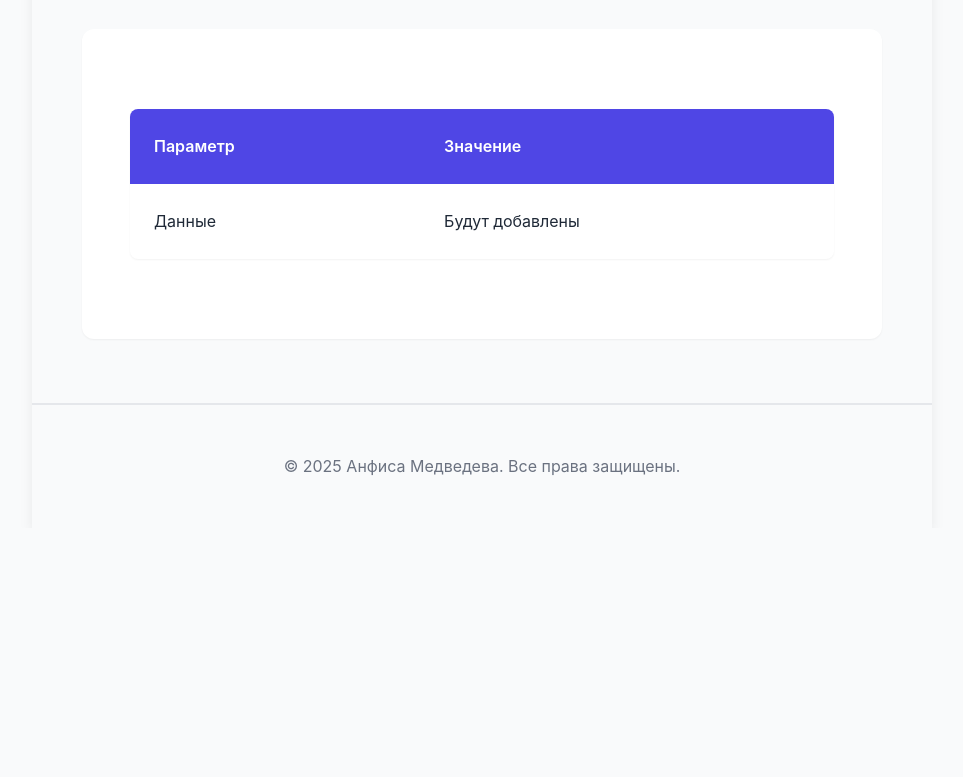
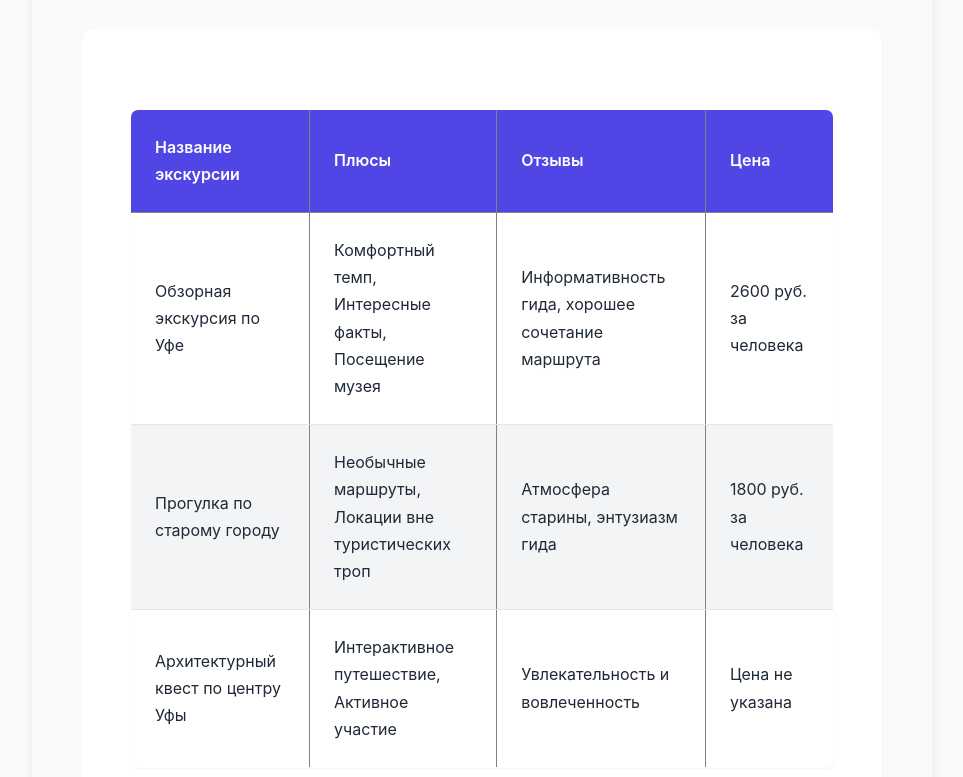
Before and after one commit to pashnin/obzornye-ekskursii-po-ufe, a plain HTML site: page index.html in a window 1280 px wide. Shown: the part 9063-9840 px from the top of the page, without its empty margins (158-1121 px from the left). Before the commit the page ends 9591 px from the top, so only its background shows below. Drawn offline with Linux system fonts and the light colour scheme.

Commit message:
Update index.html

```diff
--- a/index.html
+++ b/index.html
@@ -23,7 +23,7 @@
     <meta property="og:image" content="https://obzornye-ekskursii-po-ufe.vercel.app/icon.png">
     <meta property="og:site_name" content="Лучшие обзорные экскурсии по Уфе">
     <meta property="og:locale" content="ru_RU">
-    <meta property="article:published_time" content="2025-12-21T00:03:56+00:00">
+    <meta property="article:published_time" content="2025-12-21T00:10:23+00:00">
     <meta property="article:author" content="Анфиса Медведева">
     <meta property="article:section" content="Статьи">
 
@@ -50,8 +50,8 @@
         "headline": "Лучшие обзорные экскурсии по Уфе",
         "description": "Лучшие обзорные экскурсии по Уфе на декабрь 2025",
         "image": "https://obzornye-ekskursii-po-ufe.vercel.app/icon.png",
-        "datePublished": "2025-12-21T00:03:56+00:00",
-        "dateModified": "2025-12-21T00:03:56+00:00",
+        "datePublished": "2025-12-21T00:10:23+00:00",
+        "dateModified": "2025-12-21T00:10:23+00:00",
         "author": {
             "@type": "Person",
             "name": "Анфиса Медведева",
@@ -84,8 +84,8 @@
             <div class="header-content">
                 <h1 class="article-title" itemprop="headline">Лучшие обзорные экскурсии по Уфе</h1>
                 <div class="article-meta">
-                    <time datetime="2025-12-21T00:03:56+00:00" itemprop="datePublished">21.12.2025</time>
-                    <meta itemprop="dateModified" content="2025-12-21T00:03:56+00:00">
+                    <time datetime="2025-12-21T00:10:23+00:00" itemprop="datePublished">21.12.2025</time>
+                    <meta itemprop="dateModified" content="2025-12-21T00:10:23+00:00">
                     <span class="reading-time" itemprop="timeRequired" content="PT4M">Время чтения: 4 мин</span>
                 </div>
             </div>
@@ -111,8 +111,8 @@
         <article class="article-content" itemscope itemtype="https://schema.org/Article">
             <meta itemprop="headline" content="Лучшие обзорные экскурсии по Уфе">
             <meta itemprop="description" content="Лучшие обзорные экскурсии по Уфе на декабрь 2025">
-            <meta itemprop="datePublished" content="2025-12-21T00:03:56+00:00">
-            <meta itemprop="dateModified" content="2025-12-21T00:03:56+00:00">
+            <meta itemprop="datePublished" content="2025-12-21T00:10:23+00:00">
+            <meta itemprop="dateModified" content="2025-12-21T00:10:23+00:00">
             <meta itemprop="timeRequired" content="PT4M">
             <meta itemprop="wordCount" content="882">
             <div class="content-wrapper" itemprop="articleBody">
@@ -124,22 +124,36 @@
         <section class="table-section">
             <h2 class="section-title">Таблица сравнения</h2>
             <div class="table-container">
-
-        <table class="comparison-table">
+                <table border="1" cellpadding="5" cellspacing="0">
     <thead>
         <tr>
-                    <th>Параметр</th>
-                    <th>Значение</th>
+            <th>Название экскурсии</th>
+            <th>Плюсы</th>
+            <th>Отзывы</th>
+            <th>Цена</th>
         </tr>
     </thead>
     <tbody>
         <tr>
-                    <td>Данные</td>
-                    <td>Будут добавлены</td>
+            <td>Обзорная экскурсия по Уфе</td>
+            <td>Комфортный темп, Интересные факты, Посещение музея</td>
+            <td>Информативность гида, хорошее сочетание маршрута</td>
+            <td>2600 руб. за человека</td>
+        </tr>
+        <tr>
+            <td>Прогулка по старому городу</td>
+            <td>Необычные маршруты, Локации вне туристических троп</td>
+            <td>Атмосфера старины, энтузиазм гида</td>
+            <td>1800 руб. за человека</td>
+        </tr>
+        <tr>
+            <td>Архитектурный квест по центру Уфы</td>
+            <td>Интерактивное путешествие, Активное участие</td>
+            <td>Увлекательность и вовлеченность</td>
+            <td>Цена не указана</td>
         </tr>
     </tbody>
 </table>
-
             </div>
         </section>
 
```
Lines whose indentation alone changed are shown as unchanged.
